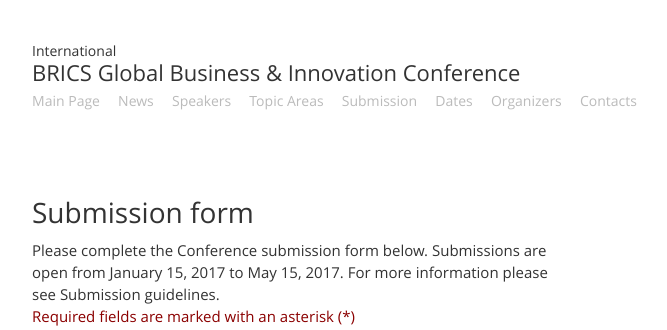
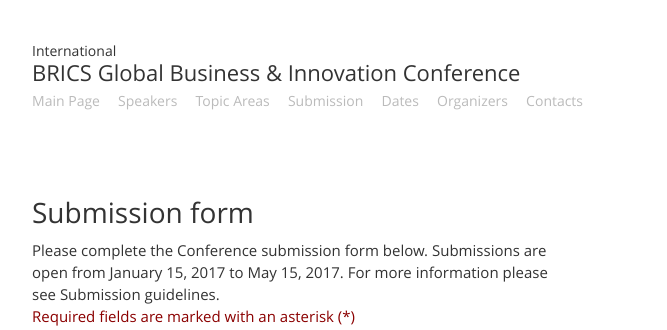
Before and after one commit to PavelShar/mbi-brics-conference-site, a Django app: page /brics/submit/ in a window 1280 px wide; the page is wider, and only the part inside the window is pictured. Shown: the top 330 px of that part, without its empty margins (243-910 px from the left). Run offline with Django 3.2, Linux system fonts and the light colour scheme; data comes from the database, SQL or seed files in the repository; style sheets or scripts are compiled from the project's sources; parts of the project's set-up code (start-up, migrations or seed data) failed here and were passed over; some libraries are stand-ins or nearby versions.

Commit message:
Fixed some issues

```diff
--- a/templates/2017/components/custom_page.html
+++ b/templates/2017/components/custom_page.html
@@ -20,7 +20,14 @@
                 <div class="site-menu">
                     <div class="menu-item"><a href="/brics/">Main Page</a></div>
                     {% for menu in menus %}
-                        <div class="menu-item"><a href="/brics/{{ menu.anchor }}">{{ menu.title }}</a></div>
+
+                        {% if menu.anchor == '#news' and news %}
+                            <div class="menu-item"><a href="/brics/{{ menu.anchor }}">{{ menu.title }}</a></div>
+                        {% elif menu.anchor != '#news' %}
+                            <div class="menu-item"><a href="/brics/{{ menu.anchor }}">{{ menu.title }}</a></div>
+                        {% endif %}
+
+
                     {% endfor %}
                 </div>
             </div>
@@ -34,7 +41,7 @@
 
 {% block scripts %}
     {{ block.super }}
-{% comment %}    <!-- Latest compiled and minified JavaScript -->
+    {% comment %}    <!-- Latest compiled and minified JavaScript -->
     <script src="https://maxcdn.bootstrapcdn.com/bootstrap/3.3.7/js/bootstrap.min.js"
             integrity="sha384-Tc5IQib027qvyjSMfHjOMaLkfuWVxZxUPnCJA7l2mCWNIpG9mGCD8wGNIcPD7Txa"
             crossorigin="anonymous"></script>{% endcomment %}
```
